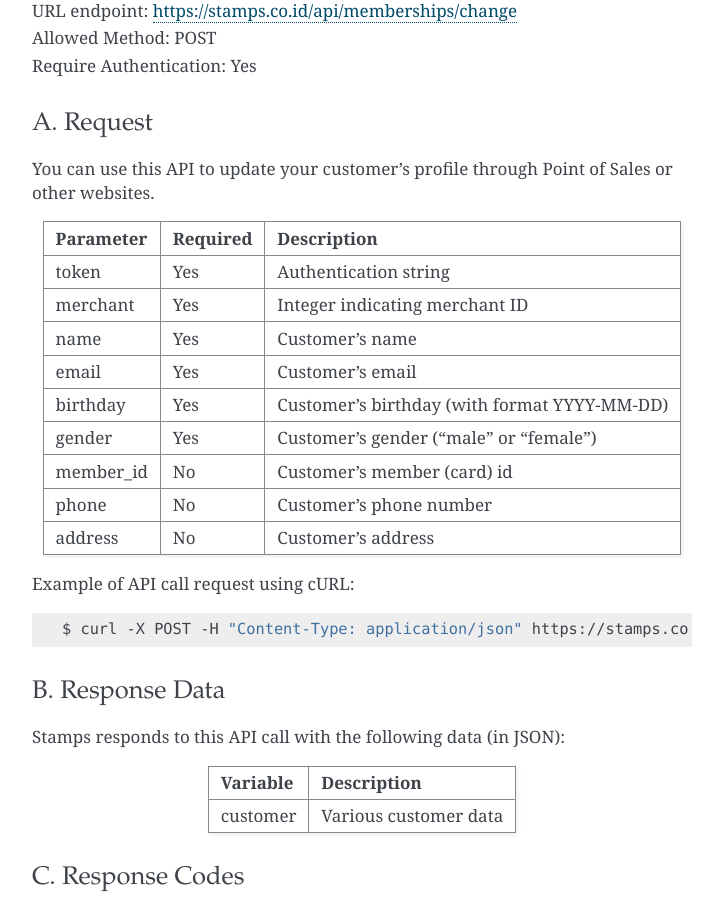
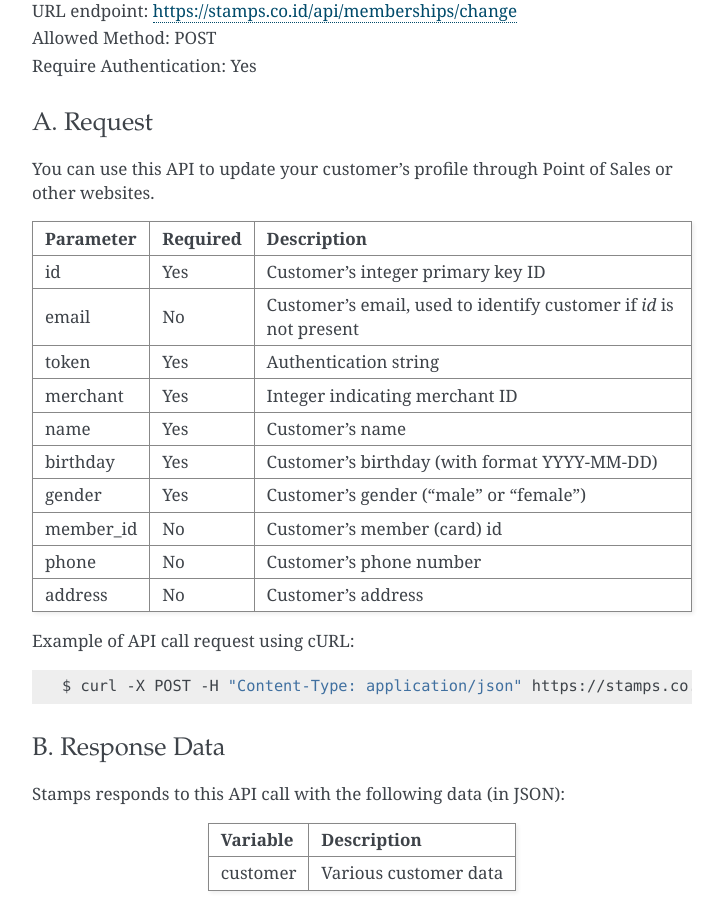
Before and after one commit to ui/stamps-api-docs, a Sphinx documentation site: the page built from source/customer_api.rst, in a window 1280 px wide and 900 px high, scrolled down 6363 px. Shown: the whole window, without its empty margins (388-1112 px from the left). Built offline with Sphinx 7.4.7, drawn with Linux system fonts in a browser that asks for light colours.

```diff
--- a/source/customer_api.rst
+++ b/source/customer_api.rst
@@ -341,10 +341,11 @@ or other websites.
 =========== =========== =========================
 Parameter   Required    Description
 =========== =========== =========================
+id          Yes         Customer's integer primary key ID
+email       No          Customer's email, used to identify customer if `id` is not present
 token       Yes         Authentication string
 merchant    Yes         Integer indicating merchant ID
 name        Yes         Customer's name
-email       Yes         Customer's email
 birthday    Yes         Customer's birthday (with format YYYY-MM-DD)
 gender      Yes         Customer's gender ("male" or "female")
 member_id   No          Customer's member (card) id
@@ -356,7 +357,7 @@ Example of API call request using cURL:
 
 .. code-block :: bash
 
-    $ curl -X POST -H "Content-Type: application/json" https://stamps.co.id/api/memberships/change -i -d '{ "token": "secret", "name": "me", "email": "me@mail.com", "member_id": "123412341234", "phone": "+62215600010", "birthday": "1991-10-19", "gender": "Female", "merchant": 14, "address": "221b Baker Street"}'
+    $ curl -X POST -H "Content-Type: application/json" https://stamps.co.id/api/memberships/change -i -d '{ "token": "secret", "id": 123, "name": "me", "email": "me@mail.com", "member_id": "123412341234", "phone": "+62215600010", "birthday": "1991-10-19", "gender": "Female", "merchant": 14, "address": "221b Baker Street"}'
 
 
 B. Response Data
```
